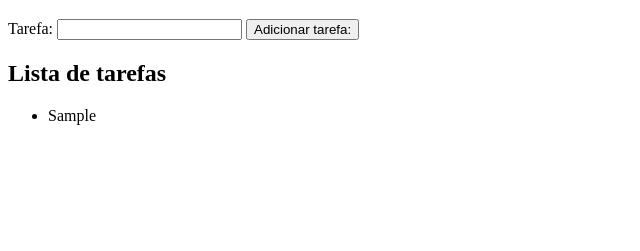
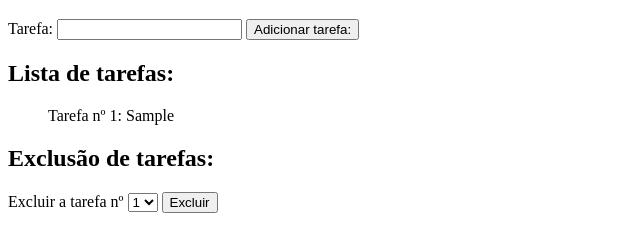
Before and after one commit to Choconaldo/js-dinamico, a website built with Vite: page index.html in a window 1280 px wide. Both pictures are taken after typing "Sample" into the empty fields and a click on the button "Adicionar tarefa:". Shown: the part 61-312 px from the top of the page, without its empty margins (0-640 px from the left). Built offline with nearby package versions, Linux system fonts and the light colour scheme.

Commit message:
logic done

```diff
--- a/index.html
+++ b/index.html
@@ -1,5 +1,5 @@
 <!DOCTYPE html>
-<html lang="en">
+<html lang="pt-br">
 	<head>
 		<meta charset="UTF-8" />
 		<link rel="icon" type="image/svg+xml" href="/vite.svg" />
@@ -10,10 +10,11 @@
 		<h1>Atividade 03</h1>
 		<label>Tarefa: <input type="text" id="taskInput" /></label>
 		<button id="addButton">Adicionar tarefa:</button>
-		<h2>Lista de tarefas</h2>
+		<h2>Lista de tarefas:</h2>
 		<div>
-			<ul id="taskList"></ul>
+			<ul style="list-style-type: none" id="taskList"></ul>
 		</div>
+		<div id="removeTask"></div>
 
 		<script type="module" src="/src/main.ts"></script>
 	</body>
--- a/src/main.ts
+++ b/src/main.ts
@@ -1,21 +1,22 @@
-// DOM elements
+// DOM elements capture
 
 const taskInputEl = document.getElementById("taskInput") as HTMLInputElement;
 const taskListEl = document.getElementById("taskList") as HTMLDivElement;
 const addButtonEl = document.getElementById("addButton") as HTMLButtonElement;
+const removeTaskEl = document.getElementById("removeTask") as HTMLDivElement;
 
 // Task list array
 
-let taskList: string[] = getTasks();
+let taskList: string[];
 
-renderTaskList();
+// Add task function
 
 function addTask() {
 	const newtask = taskInputEl.value;
 	taskList.push(newtask);
 	localStorage.setItem("@TASK", JSON.stringify(taskList));
 	taskInputEl.value = "";
-	renderTaskList();
+	initApp();
 }
 
 // Add task button
@@ -39,10 +40,57 @@ function getTasks() {
 function renderTaskList() {
 	let taskToBeRendered = "";
 	let taskListInMemoryArray = getTasks();
-	if (taskListInMemoryArray) {
-		taskListInMemoryArray.forEach((task: string) => {
-			taskToBeRendered += `<li>${task}</li>`;
+	if (taskListInMemoryArray.length) {
+		taskListInMemoryArray.forEach((task: string, index: number) => {
+			taskToBeRendered += `<li>Tarefa nº ${index + 1}: ${task}</li>`;
 			taskListEl.innerHTML = taskToBeRendered;
 		});
+	} else {
+		taskListEl.innerHTML = "";
 	}
 }
+
+// Render remove task function
+
+function renderRemoveTask() {
+	if (taskList.length) {
+		let taskNumber = "";
+		taskList.forEach((task: string, index: number) => {
+			taskNumber += `<option value="${index}">${index + 1}</option>`;
+		});
+		taskNumber = `<h2>Exclusão de tarefas:</h2><span>Excluir a tarefa nº</span>
+        <select id="select">
+          ${taskNumber}
+        </select>
+        <button id="removeButton">Excluir</button>`;
+
+		removeTaskEl.innerHTML = taskNumber;
+		const selectEl = document.getElementById("select") as HTMLSelectElement;
+		document
+			.getElementById("removeButton")!
+			.addEventListener("click", () => {
+				removeTask(Number(selectEl.value));
+			});
+	} else {
+		removeTaskEl.innerHTML = "";
+	}
+}
+
+// Remove task function
+
+function removeTask(taskIndex: number) {
+	let tasks = getTasks();
+	tasks.splice(taskIndex, 1);
+	localStorage.setItem("@TASK", JSON.stringify(tasks));
+	initApp();
+}
+
+// Init App function
+
+function initApp() {
+	taskList = getTasks();
+	renderTaskList();
+	renderRemoveTask();
+}
+
+initApp();
```
